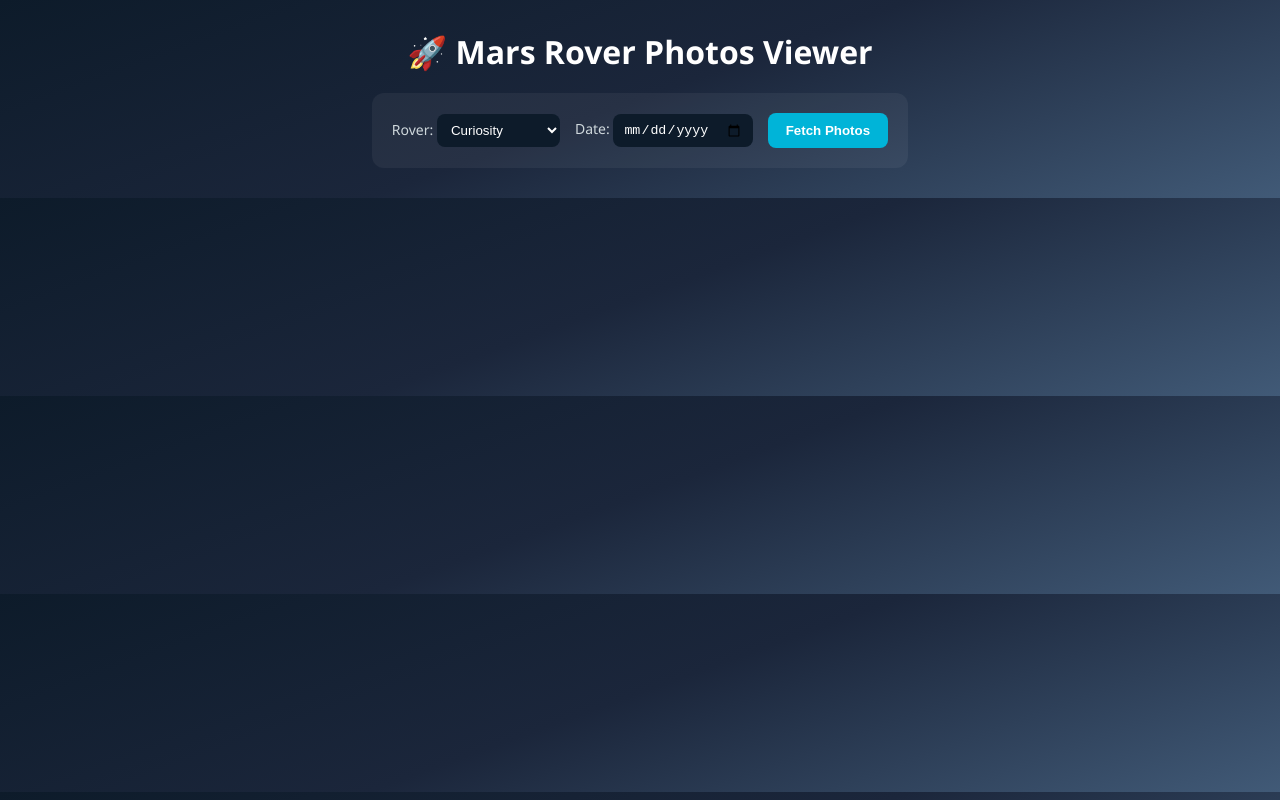
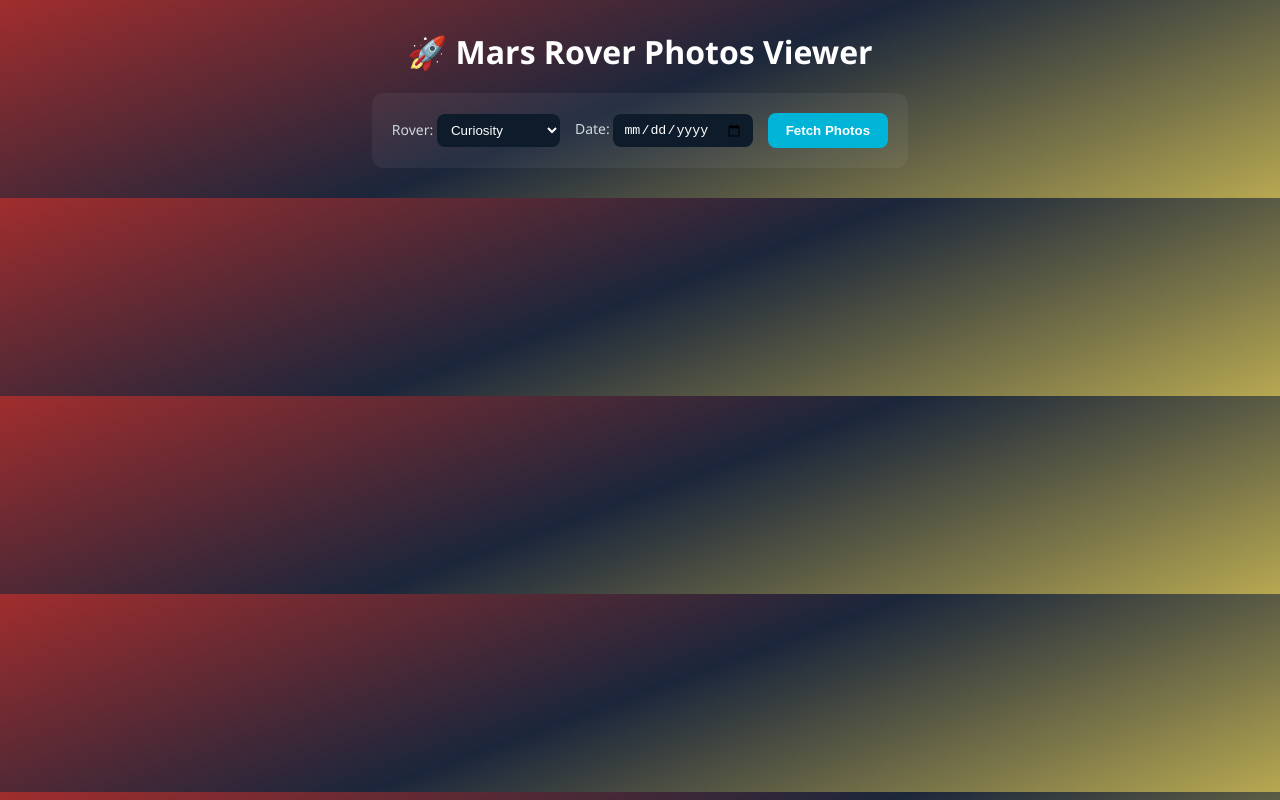
Before and after one commit to Santhosh-I/RedPix, a plain HTML site: page index.html in a window 1280 px wide. Drawn offline with Linux system fonts and the light colour scheme.

Commit message:
color changed

```diff
--- a/index.html
+++ b/index.html
@@ -6,7 +6,7 @@
   <style>
     body {
       font-family: 'Segoe UI', sans-serif;
-      background: linear-gradient(160deg, #0d1b2a, #1b263b, #415a77);
+      background: linear-gradient(160deg, #a12d2d, #1b263b, #b7a851);
       color: #fff;
       margin: 0;
       padding: 0;
```
